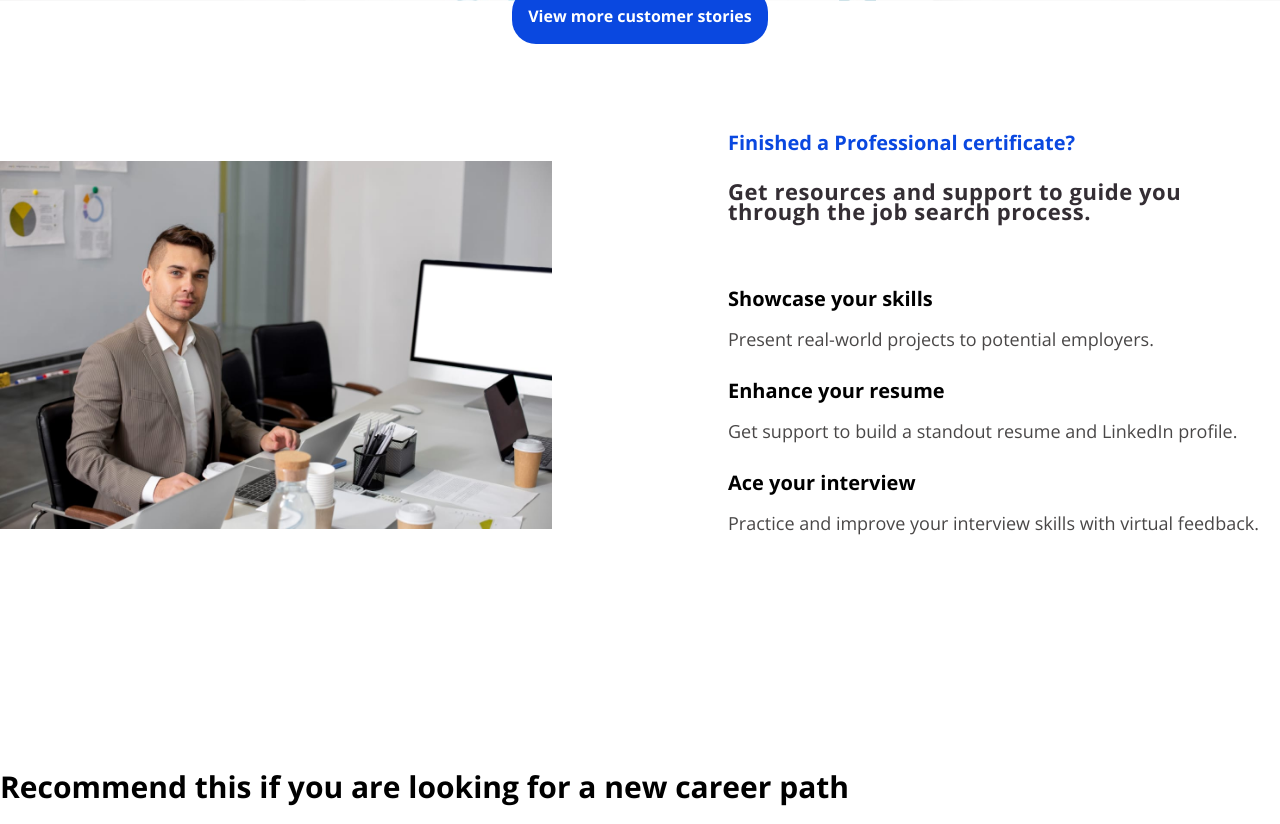
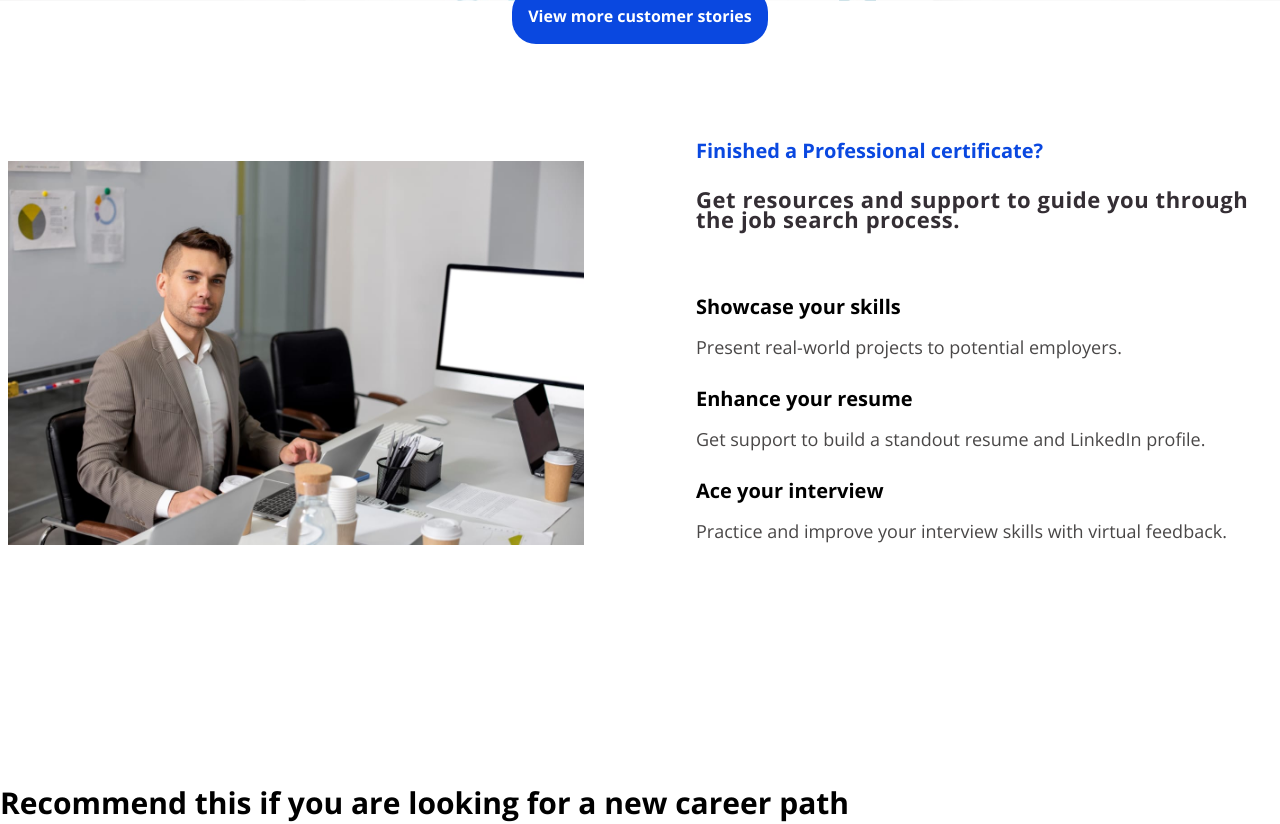
Before and after one commit to FrontEndDevo/NeuraLearnAcademy, a React (Vite) app: page / in a window 1280 px wide. Shown: the part 2940-3764 px from the top of the page. Built offline with nearby package versions, Linux system fonts and the light colour scheme.

Commit message:
edit feature section and respurce guide

```diff
--- a/src/components/ResourceGuide/ResourceGuide.jsx
+++ b/src/components/ResourceGuide/ResourceGuide.jsx
@@ -5,8 +5,8 @@ const ResourcesGuide = () => {
     "mt-3 mb-6 text-sm md:text-base lg:text-lg text-gray-color-500";
   return (
     <>
-      <div className="container p-8 my-10 bg-white xl:my-32 lg:p-16 xl:p-0">
-        <div className="grid grid-cols-1 gap-8 xl:grid-cols-2 md:gap-4 xl:gap-44">
+      <div className="container p-8 my-10 bg-white xl:my-32 xl:p-2">
+        <div className="grid grid-cols-1 gap-8 xl:grid-cols-2 md:gap-2 lg:gap-28">
           <div className="flex items-center justify-center md:w-3/4 lg:w-10/12 xl:w-full">
             <img loading="lazy" src={Image1} alt="Resource Guide" />
           </div>
```
